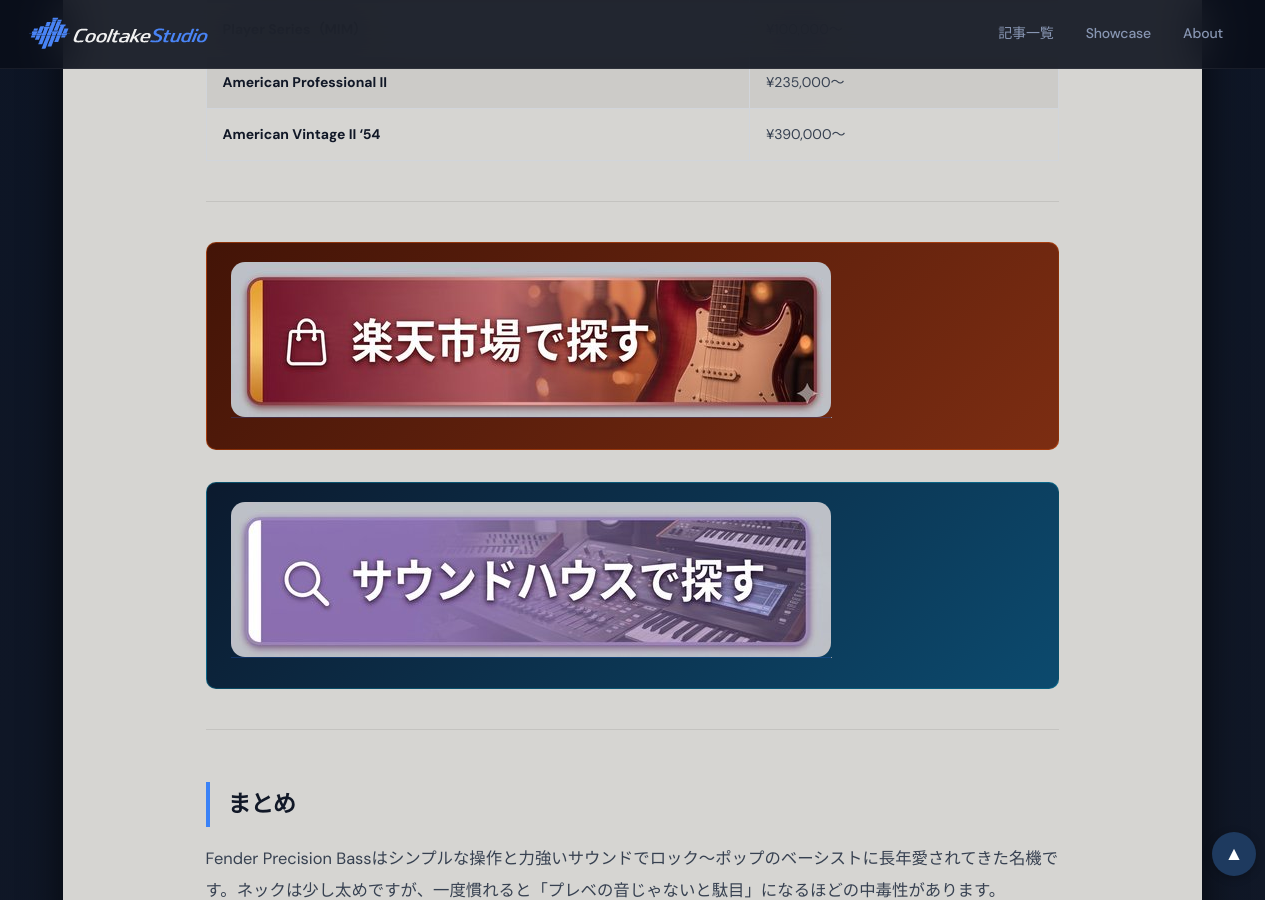
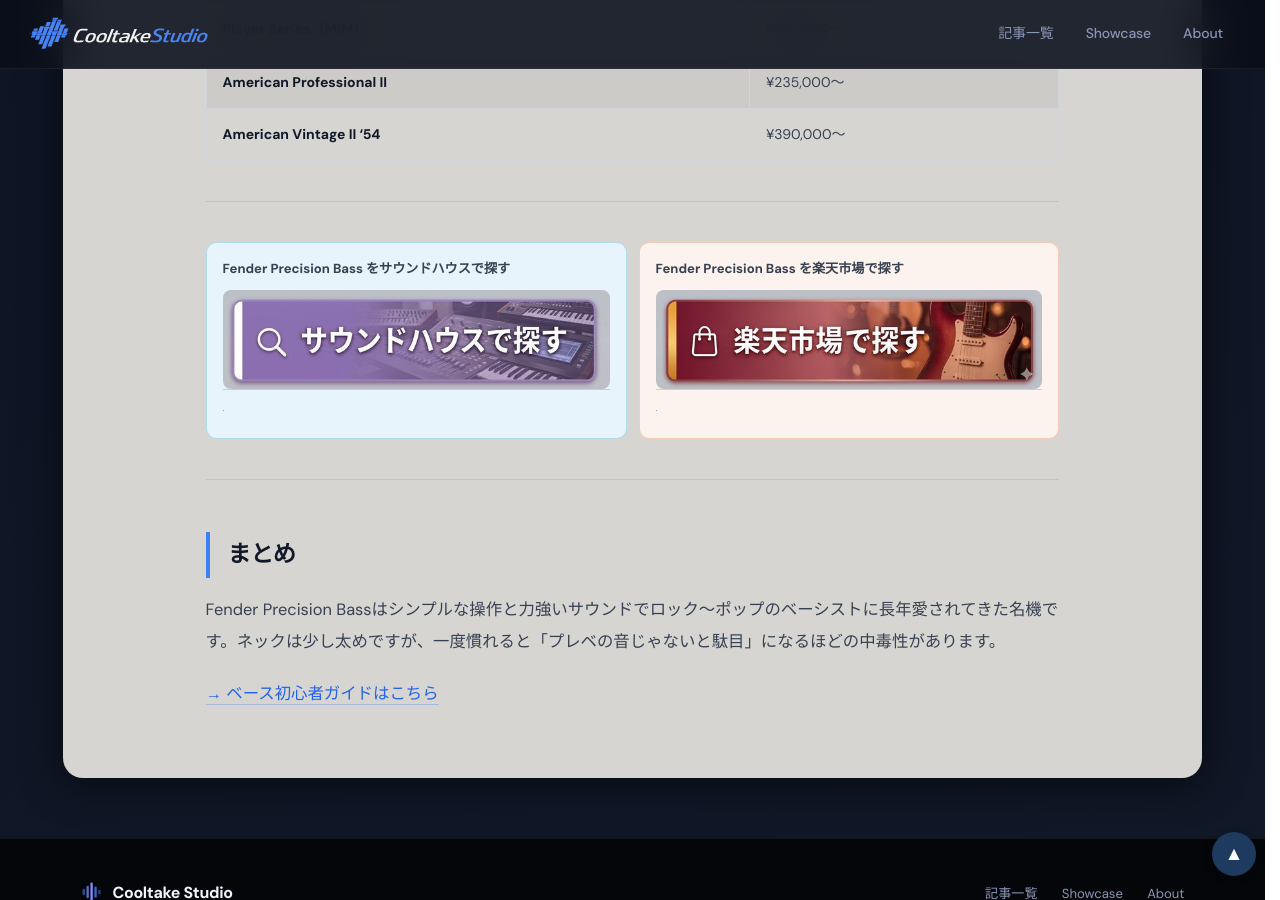
Before and after one commit to cooltake/cooltake-staging, a Jekyll site: the page built from _posts/2026-05-29-fender-precision-bass-guide.md, in a window 1280 px wide and 900 px high, scrolled down 2227 px. Built offline with Jekyll 4.4.1, drawn with Linux system fonts in a browser that asks for light colours; some web fonts are replaced; grey boxes are pictures that could not be loaded.

Commit message:
style: unify shop buttons to new design

```diff
--- a/_posts/2026-05-29-fender-precision-bass-guide.md
+++ b/_posts/2026-05-29-fender-precision-bass-guide.md
@@ -59,8 +59,18 @@
 
 ---
 
-<div style="margin:2rem 0;padding:1.2rem 1.5rem;background:linear-gradient(135deg,#431407,#7c2d12);border-radius:10px;border:1px solid rgba(234,88,12,.4);"><a href="https://hb.afl.rakuten.co.jp/hgc/0b15ddc7.28c5c9ed.0b15ddc8.5d23dd4d/?pc=https%3A%2F%2Fsearch.rakuten.co.jp%2Fsearch%2Fmall%2FFender%2BPrecision%2BBass%2F" rel="nofollow" referrerpolicy="no-referrer-when-downgrade" style="display:inline-block;text-decoration:none;"><img src="/assets/images/btn-rakuten.jpg" alt="楽天市場で探す" width="600" height="155" style="max-width:100%;height:auto;border-radius:14px;display:block;"></a><img src="//i.moshimo.com/af/i/impression?a_id=5565352&amp;p_id=54&amp;pc_id=54&amp;pl_id=616" width="1" height="1" style="border:none;" alt="" loading="lazy"></div>
-<div style="margin:2rem 0;padding:1.2rem 1.5rem;background:linear-gradient(135deg,#0c1a2e,#0c4a6e);border-radius:10px;border:1px solid rgba(8,145,178,.4);"><a href="https://h.accesstrade.net/sp/cc?rk=01001xqc00os63&url=https%3A%2F%2Fwww.soundhouse.co.jp%2Fsearch%2Findex%2F%3Fsearch_all%3DFender%2520Precision%2520Bass" rel="nofollow" referrerpolicy="no-referrer-when-downgrade" style="display:inline-block;text-decoration:none;"><img src="/assets/images/btn-soundhouse.jpg" alt="サウンドハウスで探す" width="600" height="155" style="max-width:100%;height:auto;border-radius:14px;display:block;"></a><img src="https://h.accesstrade.net/sp/rr?rk=01001xqc00os63" width="1" height="1" border="0" alt="" loading="lazy"></div>
+<div style="display:flex;gap:.75rem;margin:2rem 0;">
+<div style="flex:1;padding:.8rem 1rem 1rem;background:#e8f4fb;border-radius:10px;border:1px solid rgba(8,145,178,.25);">
+<p style="margin:0 0 .5rem;color:#374151;font-size:.82rem;font-weight:bold;">Fender Precision Bass をサウンドハウスで探す</p>
+<a href="https://h.accesstrade.net/sp/cc?rk=01001xqc00os63&url=https%3A%2F%2Fwww.soundhouse.co.jp%2Fsearch%2Findex%2F%3Fsearch_all%3DFender%2520Precision%2520Bass" rel="nofollow" referrerpolicy="no-referrer-when-downgrade" style="display:block;text-decoration:none;"><img src="/assets/images/btn-soundhouse.jpg" alt="サウンドハウスで探す" width="600" height="155" style="max-width:100%;height:auto;border-radius:8px;display:block;"></a>
+<img src="https://h.accesstrade.net/sp/rr?rk=01001xqc00os63" width="1" height="1" border="0" alt="" loading="lazy">
+</div>
+<div style="flex:1;padding:.8rem 1rem 1rem;background:#fdf3ee;border-radius:10px;border:1px solid rgba(234,88,12,.25);">
+<p style="margin:0 0 .5rem;color:#374151;font-size:.82rem;font-weight:bold;">Fender Precision Bass を楽天市場で探す</p>
+<a href="https://hb.afl.rakuten.co.jp/hgc/0b15ddc7.28c5c9ed.0b15ddc8.5d23dd4d/?pc=https%3A%2F%2Fsearch.rakuten.co.jp%2Fsearch%2Fmall%2FFender%2BPrecision%2BBass%2F" rel="nofollow" referrerpolicy="no-referrer-when-downgrade" style="display:block;text-decoration:none;"><img src="/assets/images/btn-rakuten.jpg" alt="楽天市場で探す" width="600" height="155" style="max-width:100%;height:auto;border-radius:8px;display:block;"></a>
+<img src="//i.moshimo.com/af/i/impression?a_id=5565352&amp;p_id=54&amp;pc_id=54&amp;pl_id=616" width="1" height="1" style="border:none;" alt="" loading="lazy">
+</div>
+</div>
 
 <!-- AFFILIATE_PLACEHOLDER: Amazon（もしもアフィリエイト Amazon審査通過後に設置予定） -->
 
```
